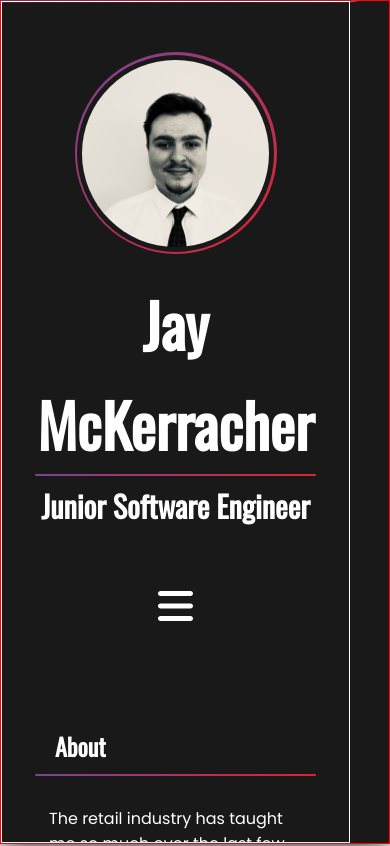
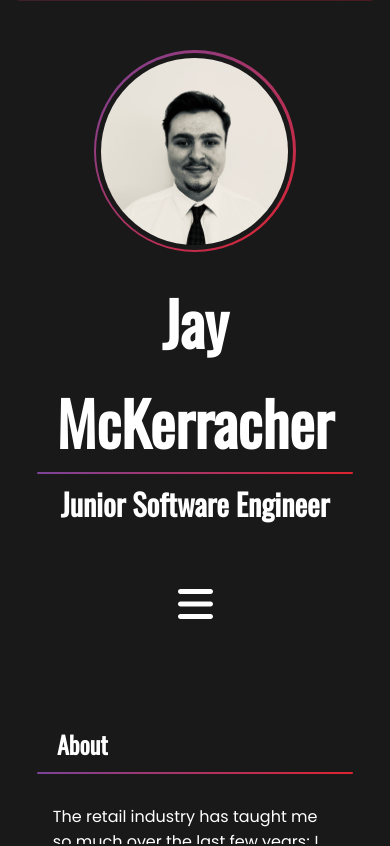
Before and after one commit to jaymckerracher/portfolio-site, a React (Vite) app: page / in a window 390 px wide. Built offline with nearby package versions, Linux system fonts and the light colour scheme.

Commit message:
scroll behaviour test

```diff
--- a/src/index.css
+++ b/src/index.css
@@ -8,10 +8,11 @@
 
 html {
   overscroll-behavior: none;
+  background-color: #191919;
 }
 
 body {
-  overscroll-behavior: none;
+  /* overscroll-behavior: none; */
   color: white;
 }
 
@@ -73,7 +74,6 @@ body {
   background-color: #191919;
   box-shadow: rgb(0, 0, 0) 0px 0px 30px;
   z-index: 2;
-  border: solid red 1px;
 }
 
 .navContainer {
@@ -858,18 +858,13 @@ footer p {
 }
 
 @media (max-width: 1000px) {
-  html {
-    height: 90%;
-    overflow: scroll;
-  }
   .navContainer {
     background-color: white;
     display: none;
   }
   main {
-    width: 90%;
+    width: 100%;
     padding: 0;
-    border: solid white 1px;
   }
   .container {
     height: 90%;
```
